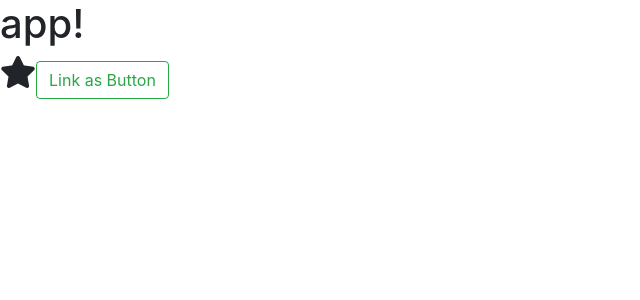
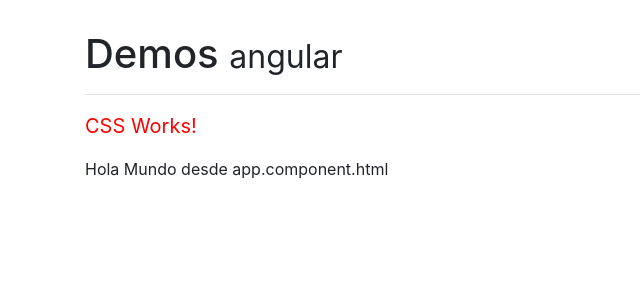
Before and after one commit to eaides/6.Miscelaneos, an Angular app: page / in a window 1280 px wide. Shown: the top 300 px of the page, without its empty margins (0-640 px from the left). Built offline with nearby package versions, Linux system fonts and the light colour scheme.

Commit message:
ngStyle and scope of the css's

```diff
--- a/src/app/app.component.html
+++ b/src/app/app.component.html
@@ -1,6 +1,9 @@
-<div class="container"></div>
-<h1>
-  {{ title }}!
-</h1>
-<i class="fa fa-2x fa-star"></i>
-<a href="#" class="btn btn-outline-success">Link as Button</a>
+<div class="container main-container">
+
+  <h1>Demos <small>angular</small></h1>
+  <hr>
+  <!--<app-ng-style></app-ng-style>-->
+  <!--<hr>-->
+  <app-css></app-css>
+  <p>Hola Mundo desde app.component.html</p>
+</div>
--- a/src/app/app.module.ts
+++ b/src/app/app.module.ts
@@ -3,11 +3,15 @@ import { NgModule } from '@angular/core';
 
 
 import { AppComponent } from './app.component';
+import { NgStyleComponent } from './components/ng-style/ng-style.component';
+import { CssComponent } from './components/css/css.component';
 
 
 @NgModule({
   declarations: [
-    AppComponent
+    AppComponent,
+    NgStyleComponent,
+    CssComponent
   ],
   imports: [
     BrowserModule
--- /dev/null
+++ b/src/app/components/css/css.component.ts
@@ -0,0 +1,24 @@
+import { Component, OnInit } from '@angular/core';
+
+@Component({
+  selector: 'app-css',
+  template: `
+    <p>
+      CSS Works!
+    </p>
+  `,
+  styles: [`
+      p {
+          color: red;
+          font-size: 20px;
+      }
+  `]
+})
+export class CssComponent implements OnInit {
+
+  constructor() { }
+
+  ngOnInit() {
+  }
+
+}
--- /dev/null
+++ b/src/app/components/ng-style/ng-style.component.ts
@@ -0,0 +1,33 @@
+import { Component, OnInit } from '@angular/core';
+
+@Component({
+  selector: 'app-ng-style',
+  template: `
+
+    <p [ngStyle]="{'font-size': tamano+'px', 'color': color}">
+      Hola mundo... esta es una etiqueta
+    </p>
+    <p [style.fontSize.px]="tamano">
+        Otra Forma... esta es otra etiqueta
+    </p>
+
+    <button class="btn btn-primary" (click)="tamano = tamano + 5">
+        <i class="fa fa-plus"></i>
+    </button>
+    <button class="btn btn-primary" (click)="tamano = tamano - 5">
+        <i class="fa fa-minus"></i>
+    </button>
+  `,
+  styles: []
+})
+export class NgStyleComponent implements OnInit {
+
+  tamano = 10;
+  color = 'red';
+
+  constructor() { }
+
+  ngOnInit() {
+  }
+
+}
--- a/src/styles.css
+++ b/src/styles.css
@@ -1 +1,4 @@
 /* You can add global styles to this file, and also import other style files */
+.main-container{
+    margin-top: 30px;
+}
```
Also changed, not shown: 2 other files (tests, documents, lock files or other folders).
